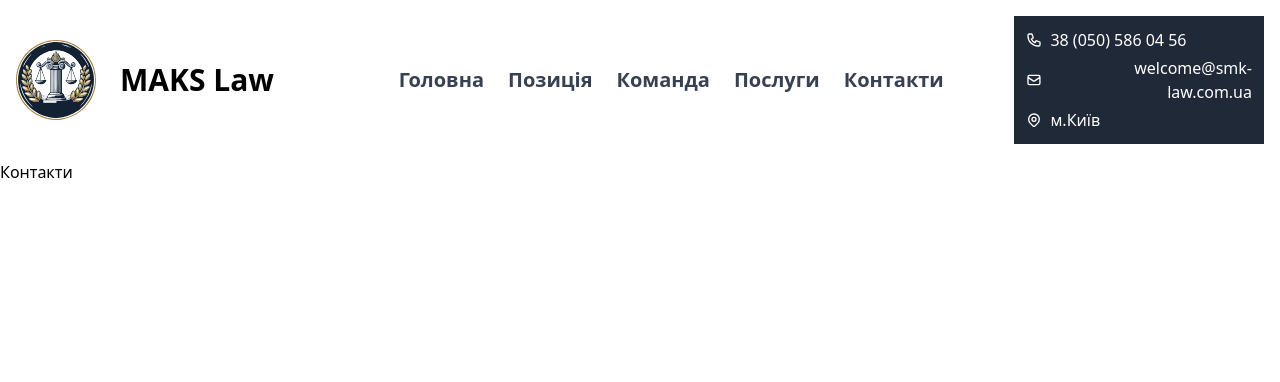
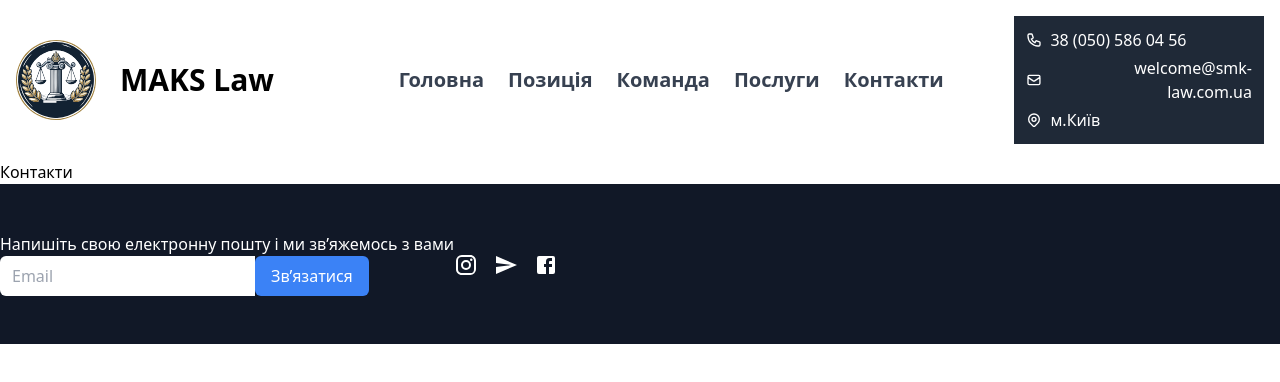
Before and after one commit to avelirs/Law-Site, a React (Vite) app: page /contacts in a window 1280 px wide. Shown: the top 382 px of the page. Built offline with nearby package versions, Linux system fonts and the light colour scheme.

Commit message:
init: add icons to foooter

```diff
--- a/src/App.jsx
+++ b/src/App.jsx
@@ -1,12 +1,13 @@
-import { BrowserRouter } from 'react-router-dom';
+import { BrowserRouter } from "react-router-dom";
 import Header from "./pages/Header";
 import Position from "./pages/Position";
 import Team from "./pages/Team";
 import Services from "./pages/Services";
 import Contacts from "./pages/Contacts";
 import Home from "./pages/Home";
+import Footer from "./components/Footer";
 import { Routes, Route } from "react-router-dom";
-import './index.css';
+import "./index.css";
 
 function App() {
   return (
@@ -14,13 +15,14 @@ function App() {
       <Header />
       <main>
         <Routes>
-          <Route path="/" element={<Home />} />
-          <Route path="/position" element={<Position />} />
-          <Route path="/team" element={<Team />} />
-          <Route path="/services" element={<Services />} />
-          <Route path="/contacts" element={<Contacts />} />
+          <Route path='/' element={<Home />} />
+          <Route path='/position' element={<Position />} />
+          <Route path='/team' element={<Team />} />
+          <Route path='/services' element={<Services />} />
+          <Route path='/contacts' element={<Contacts />} />
         </Routes>
       </main>
+      <Footer />
     </BrowserRouter>
   );
 }
--- a/src/components/Footer.jsx
+++ b/src/components/Footer.jsx
@@ -1,4 +1,7 @@
 import { useState } from "react";
+import InstagramIcon from "@mui/icons-material/Instagram";
+import SendIcon from "@mui/icons-material/Send";
+import FacebookIcon from "@mui/icons-material/Facebook";
 
 function Footer() {
   const [email, setEmail] = useState("");
@@ -28,13 +31,17 @@ function Footer() {
     <footer className='bg-gray-900 text-white py-12 flex l items-center'>
       <div>
         <p>Напишіть свою електронну пошту і ми зв’яжемось з вами</p>
-        <form onSubmit={handleSubmit} action=''>
+        <form
+          onSubmit={handleSubmit}
+          className='flex items-center mb-4 md:mb-0'
+        >
           <input
             type='email'
+            placeholder='Email'
             value={email}
             onChange={(e) => setEmail(e.target.value)}
-            placeholder='Email'
-            className='bg-gray-800 text-white px-4 py-2 rounded-md'
+            className='bg-white text-gray-900 px-3 py-2 rounded-l-md focus:outline-none'
+            required
           />
           <button
             type='submit'
@@ -44,7 +51,33 @@ function Footer() {
           </button>
         </form>
       </div>
-      <div className='flex space-x-4'></div>
+      <div className='flex space-x-4'>
+        {" "}
+        <a
+          href='https://instagram.com'
+          target='_blank'
+          rel='noopener noreferrer'
+          className='hover:text-gray-300'
+        >
+          <InstagramIcon style={{ fontSize: 24 }} />
+        </a>
+        <a
+          href='https://telegram.org'
+          target='_blank'
+          rel='noopener noreferrer'
+          className='hover:text-gray-300'
+        >
+          <SendIcon style={{ fontSize: 24 }} />
+        </a>
+        <a
+          href='https://facebook.com'
+          target='_blank'
+          rel='noopener noreferrer'
+          className='hover:text-gray-300'
+        >
+          <FacebookIcon style={{ fontSize: 24 }} />
+        </a>
+      </div>
     </footer>
   );
 }
```
